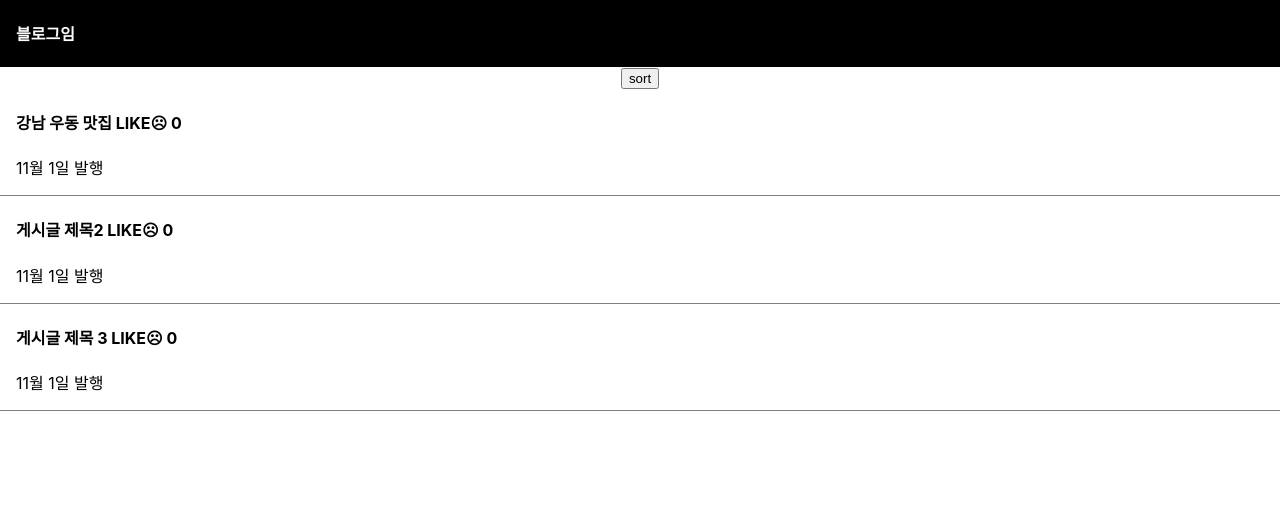
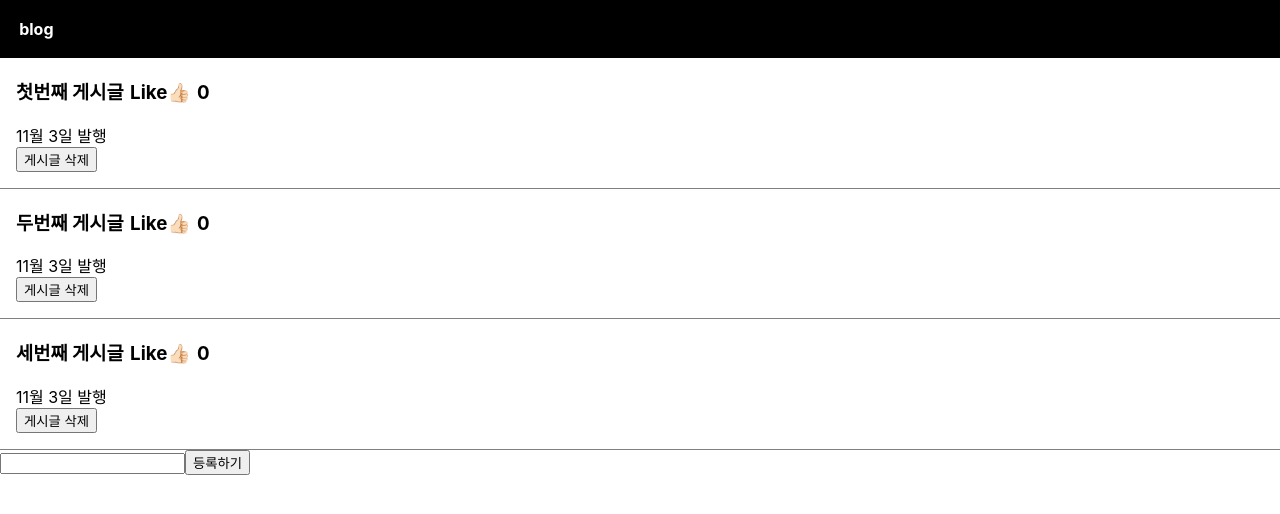
Before and after one commit to whgksqls9999/CodingApple_React, a React (Create React App) app: page / in a window 1280 px wide. Shown: the top 514 px of the page. Built offline with nearby package versions, Linux system fonts and the light colour scheme.

Commit message:
11_input1

```diff
--- a/src/App.css
+++ b/src/App.css
@@ -41,15 +41,34 @@ div {
   box-sizing: border-box;
 }
 
-.black-nav{
-  display: flex;
+.App-nav{
+  color: white;
   background-color: black;
-  color: white;
-  padding-left: 1rem;
+  padding: 1.2rem;
+  text-align: left;
+  font-weight: bold;
 }
 
-.list{
-  text-align: left;
-  padding-left: 1rem;
-  border-bottom: 1px solid gray;
+.like{
+  margin-left: 0.4rem;
+  margin-right: 0.4rem;
 }
+
+.article{
+  border-bottom: 1px solid grey;
+  padding: 1rem;
+  padding-top: 0;
+}
+
+.modal{
+  background-color: grey;
+  padding: 2rem;
+  width: 20rem;
+  text-align: center;
+  margin-left: auto;
+  margin-right: auto;
+}
+
+.modal h3{
+  margin-top: 0;
+}
--- a/src/App.js
+++ b/src/App.js
@@ -1,68 +1,86 @@
-import logo from './logo.svg';
 import './App.css';
 import { useState } from 'react';
 
 function App() {
 
-  let post = '강남 우동 맛집';
-  let [title, setTitle] = useState(['강남 우동 맛집', '게시글 제목2', '게시글 제목 3']);
-  let [like, setLike] = useState([0, 0, 0])
-  let [modal, setModal] = useState(false)
-  let [selectTitle, setSelecTitle] = useState(0);
+  let [title, setTitle] = useState(['첫번째 게시글', '두번째 게시글', '세번째 게시글'])
 
-  const sort = function () {
-    let copy = [...title];
-    copy.sort();
-    setTitle(copy);
-  }
+  let [idx, setIdx] = useState(0)
 
-  const doLike = (i) => {
-    let tmp = [...like]
-    tmp[i]++
-    setLike(tmp);
-  }
+  let [like, setLike] = useState([0,0,0])
+  const updateLike = ((i)=>{
+      let tmp = [...like]
+      tmp[i]++
+      setLike(tmp)
+  })
+
+  let[modal, setModal] = useState(false)
+
+  let[write, setWrite] = useState('')
+
+  const addArticle = ((article)=>{
+    let tmp = [...title]
+    tmp.unshift(article)
+    setTitle(tmp)
+  })
+
+  const deleteArticle = ((idx)=>{
+    let tmp = [...title]
+    tmp.splice(idx,1)
+    setTitle(tmp)
+  })
 
   return (
-    <div className="App">
-      <div className="black-nav">
-        <h4>블로그임</h4>
+    <>
+      <div className="App">
+        <div className="App-nav">
+          blog
+        </div>
       </div>
-      <button onClick={sort}>sort</button>
       {
-        title.map(function (a, i) {
+        title.map((element, i) => {
           return (
-            <div className="list">
-              <h4>{a}<span onClick={() => { doLike(i) }}> LIKE☹ </span>{like[i]}</h4>
-              <p onClick={() => { setModal(!modal); setSelecTitle(i) }}> 11월 1일 발행 </p>
+            <div className="article">
+              <h3 onClick={()=>{setModal(!modal); setIdx(i)}}>{title[i]}<span className="like" onClick={()=>{updateLike(i)}}>Like👍🏻</span>{like[i]}</h3>
+              <div> 11월 3일 발행</div>
+              <button onClick={()=>{deleteArticle(i)}}>게시글 삭제</button>
             </div>
           )
         })
       }
-
+      <div>
+        <input type="text" onChange={(e) => {setWrite(e.target.value)}}></input>
+        <button onClick={()=>{addArticle(write)}}>등록하기</button>
+        <div>{write}</div>
+      </div>
       {
-        modal ? <Modal titles={title} setTitle={setTitle} selectTitle={selectTitle} /> : null
+        modal ? <Modal title={title} setTitle={setTitle} idx={idx}/> : null
       }
-    </div>
-  );
+    </>
+  )
 }
 
-const Modal = (props) => {
-  return (
+const Modal = function(props){
+  const modifyTitle = (()=>{
+    let tmp = [...props.title]
+    tmp[0] = '수정된 게시글'
+    props.setTitle(tmp)
+  })
+
+  return(
     <>
-      <div>
-        <h3>{props.titles[props.selectTitle]}</h3>
-        <p>날짜</p>
-        <p>상세내용</p>
-        <button onClick={() => { updateName(props) }}>수정</button>
+      <div class="modal">
+        <div>
+          <h3>{props.title[props.idx]}</h3>
+        </div>
+        <div>
+          <button onClick={()=>{modifyTitle()}}>글 수정하기</button>
+        </div>
       </div>
     </>
   )
 }
 
-const updateName = ((props) => {
-  let tmp = [...props.titles]
-  tmp[0] = '수정'
-  props.setTitle(tmp)
-})
+
 
 export default App;
```
